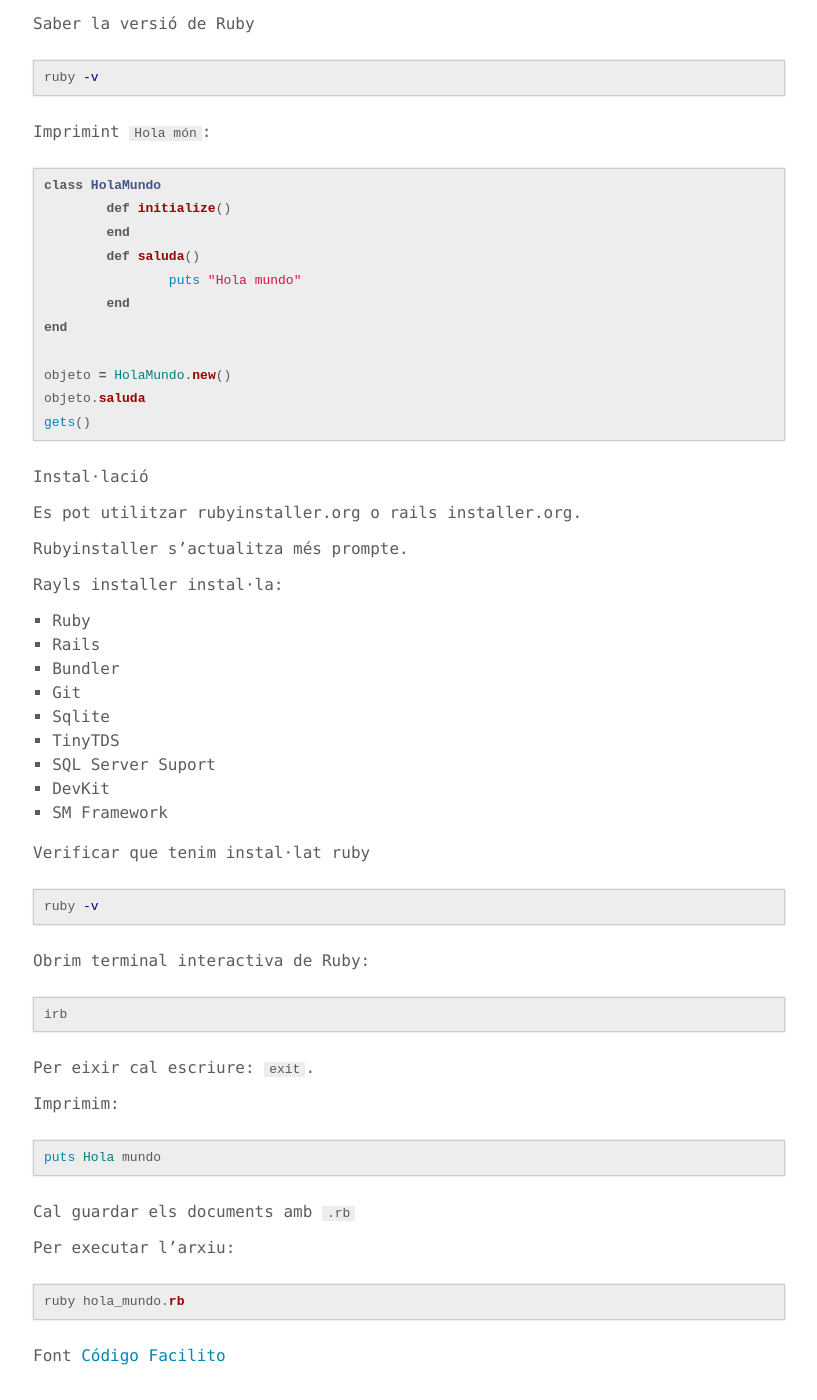
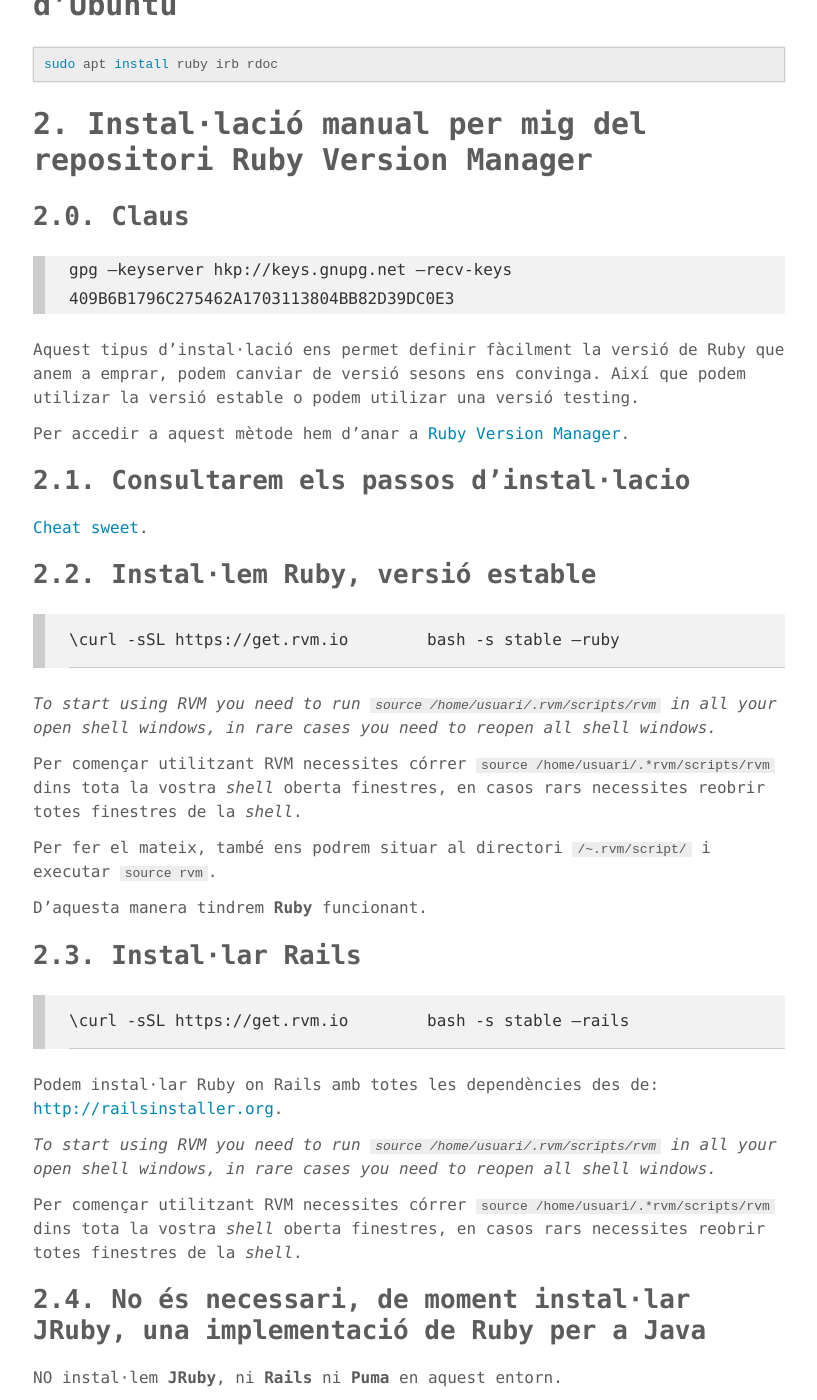
Before and after one commit to inclusa/ruby, a Jekyll site: the page built from _posts/2017-04-13-Install.md, in a window 1280 px wide and 1400 px high, scrolled down 332 px. Shown: the whole window, without its empty margins (231-1048 px from the left). Built offline with Jekyll 4.4.1, drawn with Linux system fonts in a browser that asks for light colours; comment, search, counter and statistics services are not loaded; some of the changed text lies outside the part shown.

Commit message:
Post d'instal·lació revisat

````diff
--- a/_posts/2017-04-13-Install.md
+++ b/_posts/2017-04-13-Install.md
@@ -7,11 +7,88 @@ keywords: class
 coments: true
 ---
 
-Instal·lació
+Per instal·lar ruby tenim dos camins:
+
+# 1. Instal·lació per mig del repositori d'Ubuntu #
 
 ```bash
 sudo apt install ruby irb rdoc
 ```
+
+
+# 2. Instal·lació manual per mig del repositori Ruby Version Manager #
+
+## 2.0. Claus ##
+
+> gpg --keyserver hkp://keys.gnupg.net --recv-keys 409B6B1796C275462A1703113804BB82D39DC0E3
+
+Aquest tipus d'instal·lació ens permet definir fàcilment la versió de Ruby que anem a emprar, podem canviar de versió sesons ens convinga. Així que podem utilizar la versió estable o podem utilizar una versió testing.
+
+Per accedir a aquest mètode hem d'anar a [Ruby Version Manager](http://rvm.io/).
+
+## 2.1. Consultarem els passos d'instal·lacio ##
+
+[Cheat sweet](http://cheat.errtheblog.com/s/rvm).
+
+## 2.2. Instal·lem Ruby, versió estable ##
+
+> \curl -sSL https://get.rvm.io | bash -s stable --ruby
+
+*To start using RVM you need to run `source /home/usuari/.rvm/scripts/rvm` in all your open shell windows, in rare cases you need to reopen all shell windows.*
+
+Per començar utilitzant RVM necessites córrer `source /home/usuari/.*rvm/scripts/rvm` dins tota la vostra *shell* oberta finestres, en casos rars necessites reobrir totes finestres de la *shell*.
+
+Per fer el mateix, també ens podrem situar al directori `/~.rvm/script/` i executar `source rvm`.
+
+D'aquesta manera tindrem **Ruby** funcionant.
+
+## 2.3. Instal·lar Rails ##
+
+> \curl -sSL https://get.rvm.io | bash -s stable --rails
+
+Podem instal·lar Ruby on Rails amb totes les dependències des de: [http://railsinstaller.org](http://railsinstaller.org/en).
+
+*To start using RVM you need to run `source /home/usuari/.rvm/scripts/rvm` in all your open shell windows, in rare cases you need to reopen all shell windows.*
+
+Per començar utilitzant RVM necessites córrer `source /home/usuari/.*rvm/scripts/rvm` dins tota la vostra *shell* oberta finestres, en casos rars necessites reobrir totes finestres de la *shell*.
+
+## 2.4. No és necessari, de moment instal·lar JRuby, una implementació de Ruby per a Java ##
+
+NO instal·lem **JRuby**, ni **Rails** ni **Puma** en aquest entorn.
+
+> \curl -sSL https://get.rvm.io | bash -s stable --ruby=jruby --gems=rails,puma
+
+Més informació ací: [http://jruby.org/](http://jruby.org/)
+
+
+## 2.4. Per a NO Instal·lar les rubygems-bundler i rvm gems, i també llevem aquestes gemmes des de global.gems i default.gems##
+
+NO FER AQUEST PAS, ja que utilitzarem les rubygems.
+
+> \curl -sSL https://get.rvm.io | bash -s stable --without-gems="rvm rubygems-bundler"
+
+## 2.4. Intal·lem hirb, la terminal interactiva de Ruby, irb ##
+
+> \curl -sSL https://get.rvm.io | bash -s stable --with-gems="hirb"
+
+
+## 2.5. Instal·lem halm gems i ho afegim a default.gems ##
+
+> \curl -sSL https://get.rvm.io | bash -s stable --with-default-gems="rails haml"
+
+Es tracta d'una sèrie de gemmes generadores de Rails que vàren estar incorporades a partir de Rails 4.
+
+## 2.6. Sense autolibs ##
+
+> \curl -sSL https://get.rvm.io | bash -s -- --autolibs=read-fail
+
+[Autolibs](https://rvm.io/rvm/autolibs) és una mode és una característica de contrucció de RVM què habilita automàticament les dependències del sistema. Aquestes dependències són OpenSSL, YAML i d'altres.
+
+## 2.7. Per veure una barra de progrés mentre es descarrega RVM / Rubies ##
+
+> echo progress-bar >> ~/.curlrc
+
+# 3. Altres coses importants #
 
 Saber la versió de Ruby
 
````
